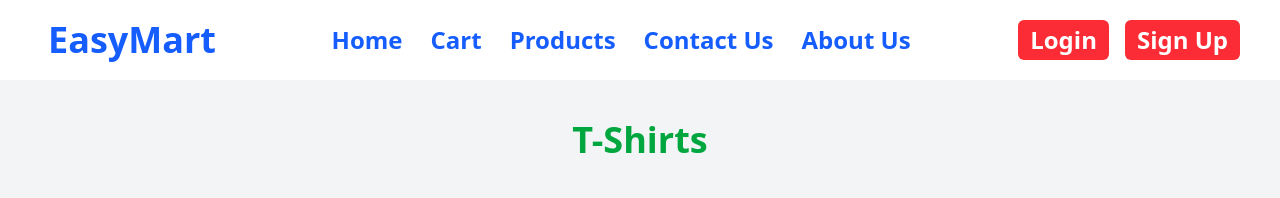
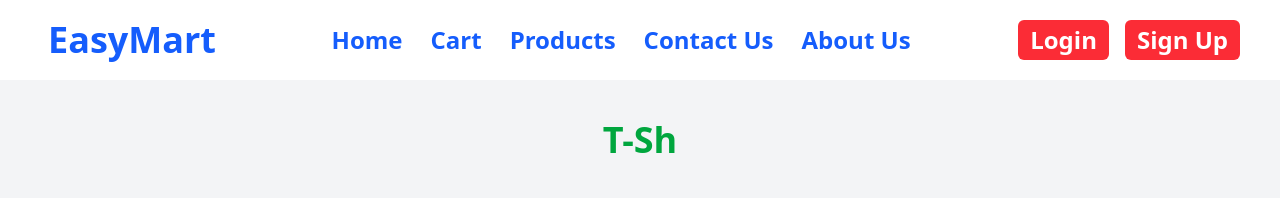
Before and after one commit to gauravkumar2005/EasyMart, a React (Vite) app in the folder Frontend/: page /men in a window 1280 px wide. Shown: the top 198 px of the page. Built offline with nearby package versions, Linux system fonts and the light colour scheme.

Commit message:
update code

```diff
--- a/Frontend/src/pages/Men/Men.jsx
+++ b/Frontend/src/pages/Men/Men.jsx
@@ -10,7 +10,7 @@ function Men () {
        <section className="w-full min-h-screen bg-gray-100 py-10 px-6">
 
       <h2 className="text-4xl font-bold text-center text-green-600 mb-10">
-        T-Shirts
+        T-Sh
       </h2>
 
       <div className="max-w-6xl mx-auto grid md:grid-cols-3 gap-8">
```
